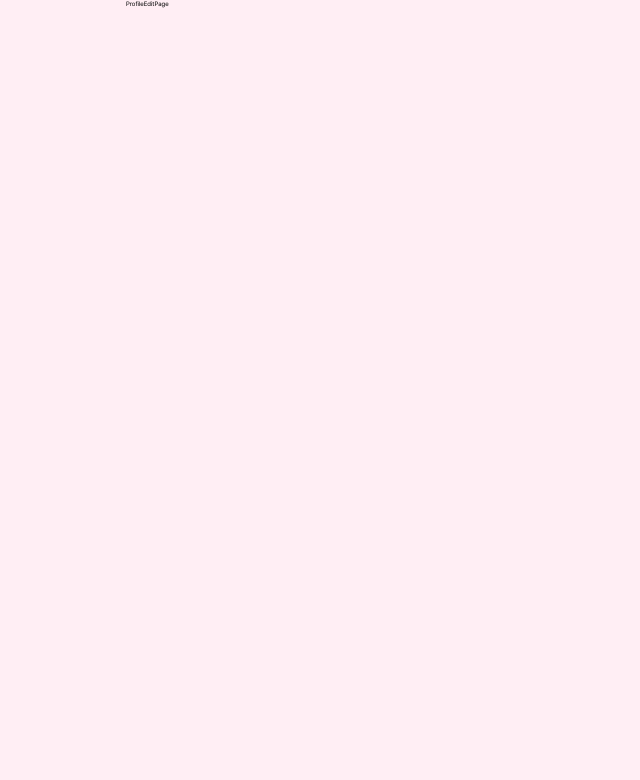
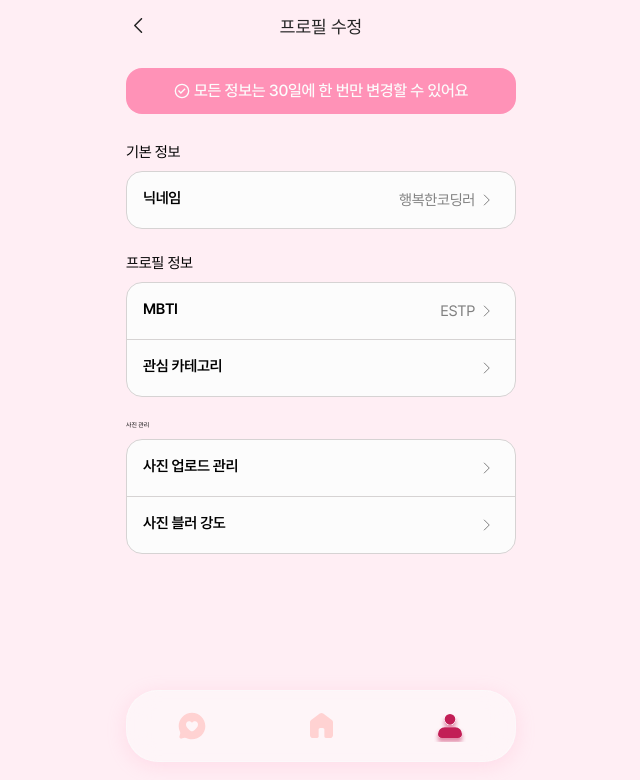
Before and after one commit to It-is-a-Secret/front, a React (Vite) app: page /my/profile-edit in a window 1280 px wide. Shown: the top 780 px of the page, without its empty margins (319-959 px from the left). Built offline with nearby package versions, Linux system fonts and the light colour scheme; no server answers.

Commit message:
feat: 프로필 수정 페이지

```diff
--- a/src/pages/my/ProfileEditPage.tsx
+++ b/src/pages/my/ProfileEditPage.tsx
@@ -1,3 +1,56 @@
+import {useNavigate} from 'react-router-dom';
+
+import {NoticeMessage} from '@/pages/my/components/NoticeMessage';
+import {ProfileSettingItem} from '@/pages/my/components/ProfileSettingItem';
+import {BottomNavBar} from '@/shared/components/BottomNavBar';
+import {Header} from '@/shared/components/Header';
+import {IcSvgLeft} from '@/shared/icons';
+
 export const ProfileEditPage = () => {
-  return <main>ProfileEditPage</main>;
+  const navigate = useNavigate();
+
+  return (
+    <main className='min-h-dvh pb-[12rem]'>
+      <Header
+        title={<h1 className='text-title-18b text-gray-800'>프로필 수정</h1>}
+        leftItem={
+          <IcSvgLeft width={24} height={24} className='text-gray-800' />
+        }
+        onClickLeft={() => navigate('/my')}
+      />
+
+      <section className='mt-[1.6rem]'>
+        <NoticeMessage message='모든 정보는 30일에 한 번만 변경할 수 있어요' />
+
+        <div className='mt-[2.8rem] flex flex-col gap-[0.8rem]'>
+          <h2 className='text-body1-15r'>기본 정보</h2>
+          <div className='bg-white-800 overflow-hidden rounded-[16px] border border-gray-200'>
+            <ProfileSettingItem
+              label='닉네임'
+              value='행복한코딩러'
+              onClick={() => {}}
+            />
+          </div>
+        </div>
+
+        <div className='mt-[2.4rem] flex flex-col gap-[0.8rem]'>
+          <h2 className='text-body1-15r'>프로필 정보</h2>
+          <div className='bg-white-800 divide-y divide-gray-200 overflow-hidden rounded-[16px] border border-gray-200'>
+            <ProfileSettingItem label='MBTI' value='ESTP' onClick={() => {}} />
+            <ProfileSettingItem label='관심 카테고리' onClick={() => {}} />
+          </div>
+        </div>
+
+        <div className='mt-[2.4rem] flex flex-col gap-[0.8rem]'>
+          <h2 className='text-body1-15'>사진 관리</h2>
+          <div className='bg-white-800 divide-y divide-gray-200 overflow-hidden rounded-[16px] border border-gray-200'>
+            <ProfileSettingItem label='사진 업로드 관리' onClick={() => {}} />
+            <ProfileSettingItem label='사진 블러 강도' onClick={() => {}} />
+          </div>
+        </div>
+      </section>
+
+      <BottomNavBar />
+    </main>
+  );
 };
```
